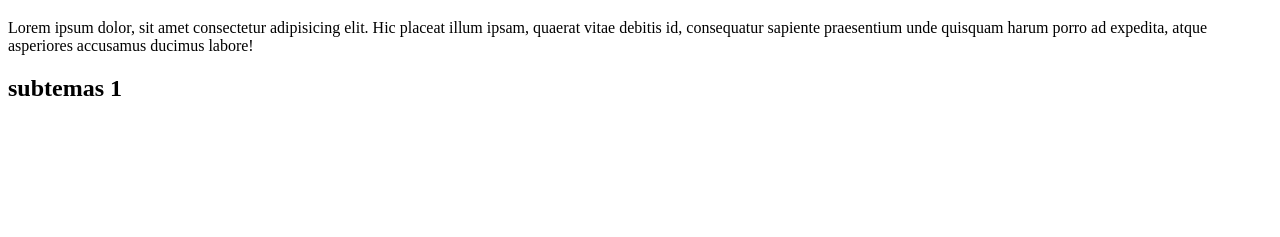
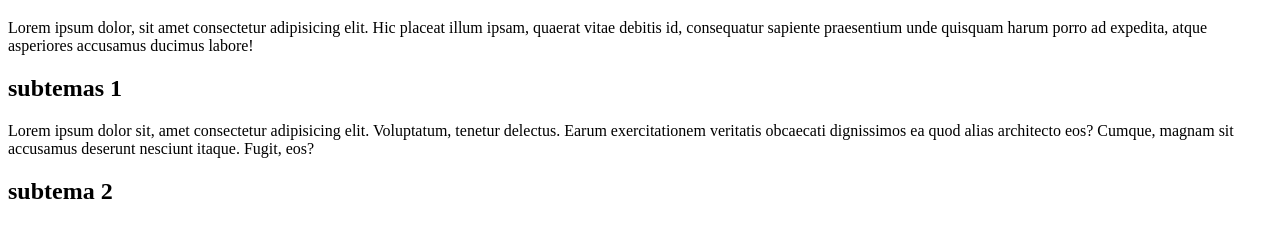
Before and after one commit to agarcia17948/pruebaBorrar, a plain HTML site: page index.html in a window 1280 px wide. Shown: the part 61-298 px from the top of the page. Drawn offline with Linux system fonts and the light colour scheme.

Commit message:
primer comit rama1

```diff
--- a/index.html
+++ b/index.html
@@ -14,5 +14,7 @@
         porro ad expedita, atque asperiores accusamus ducimus labore!</p>
 
     <h2>subtemas 1</h2>
+    <p>Lorem ipsum dolor sit, amet consectetur adipisicing elit. Voluptatum, tenetur delectus. Earum exercitationem veritatis obcaecati dignissimos ea quod alias architecto eos? Cumque, magnam sit accusamus deserunt nesciunt itaque. Fugit, eos?</p>
+    <h2>subtema 2</h2>
 </body>
 </html>
```
